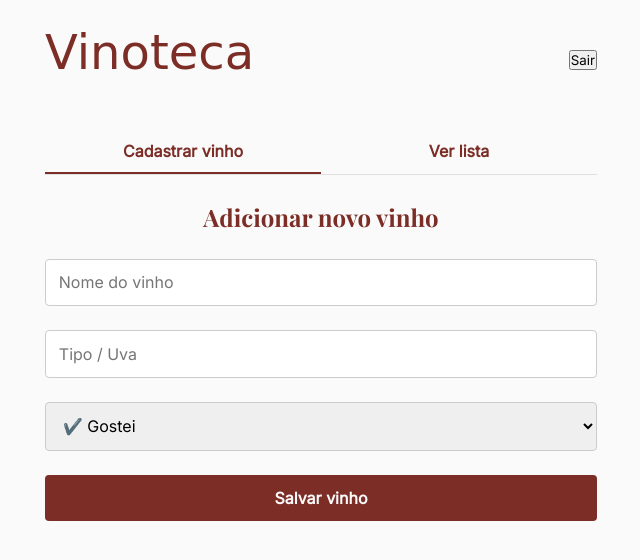
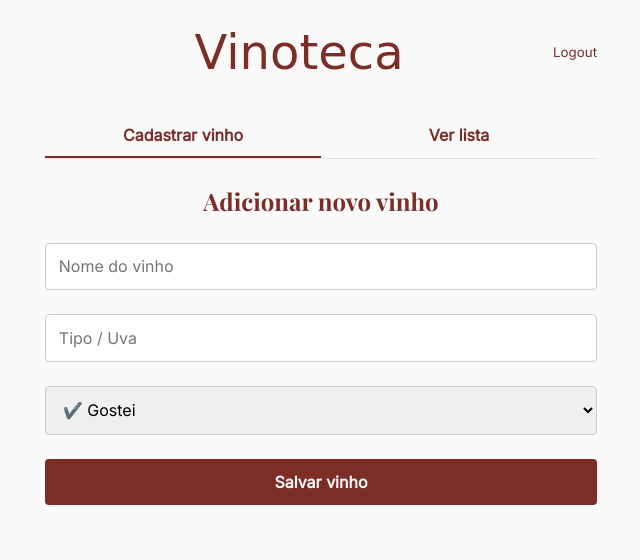
Before and after one commit to cfcastro01/app-vinoteca, a plain HTML site: page index.html in a window 1280 px wide. Shown: the whole page, without its empty margins (319-959 px from the left). Drawn offline with nearby package versions, Linux system fonts and the light colour scheme; no server answers; a web font is replaced by a local one.

Commit message:
style: ajustes em #logout-btn

```diff
--- a/css/login.css
+++ b/css/login.css
@@ -16,7 +16,12 @@ h2 {
   font-size: 1.5rem;
   color: #7B2D26;
   text-align: center;
+}
 
+.logo {
+  display: flex;
+  justify-content: center;
+  align-items: center;
 }
 
 #auth-screen {
--- a/css/style.css
+++ b/css/style.css
@@ -30,7 +30,17 @@ body {
   justify-content: space-between;
   align-items: center;
   margin-bottom: 1.5rem;
-  position: relative;
+  /* position: relative; */
+}
+
+.header-slot {
+  flex-grow: 1; /* Permite que o slot ocupe o espaço disponível */
+  display: flex; /* Importante: transforma o slot em um container flexível também */
+  align-items: center; /* Centraliza o conteúdo dentro do slot verticalmente */
+}
+
+.header-right {
+  justify-content: flex-end;
 }
 
 .logo {
@@ -38,7 +48,18 @@ body {
   font-size: 3rem;
   color: #7B2D26;
   font-weight: 400;
-  margin-bottom: 1rem;
+ }
+
+#logout-btn {
+  background: none;
+  border: none;
+  color: #7B2D26;
+  cursor: pointer;
+  transition: color 0.3s ease;
+}
+
+#logout-btn:hover {
+  color: #57201a;
 }
 
 /* MENU */
--- a/index.html
+++ b/index.html
@@ -13,8 +13,11 @@
   <div class="container">
 
     <header class="header">
-      <h1 class="logo">Vinoteca</h1>
-      <button id="logout-btn">Sair</button>
+      <div class="header-slot header-left"></div>
+        <h1 class="logo">Vinoteca</h1>
+      <div class="header-slot header-right">
+        <button id="logout-btn">Logout</button>
+      </div>
     </header>
 
     <nav class="menu">
```
Also changed, not shown: login.html (+6 -1 lines).
